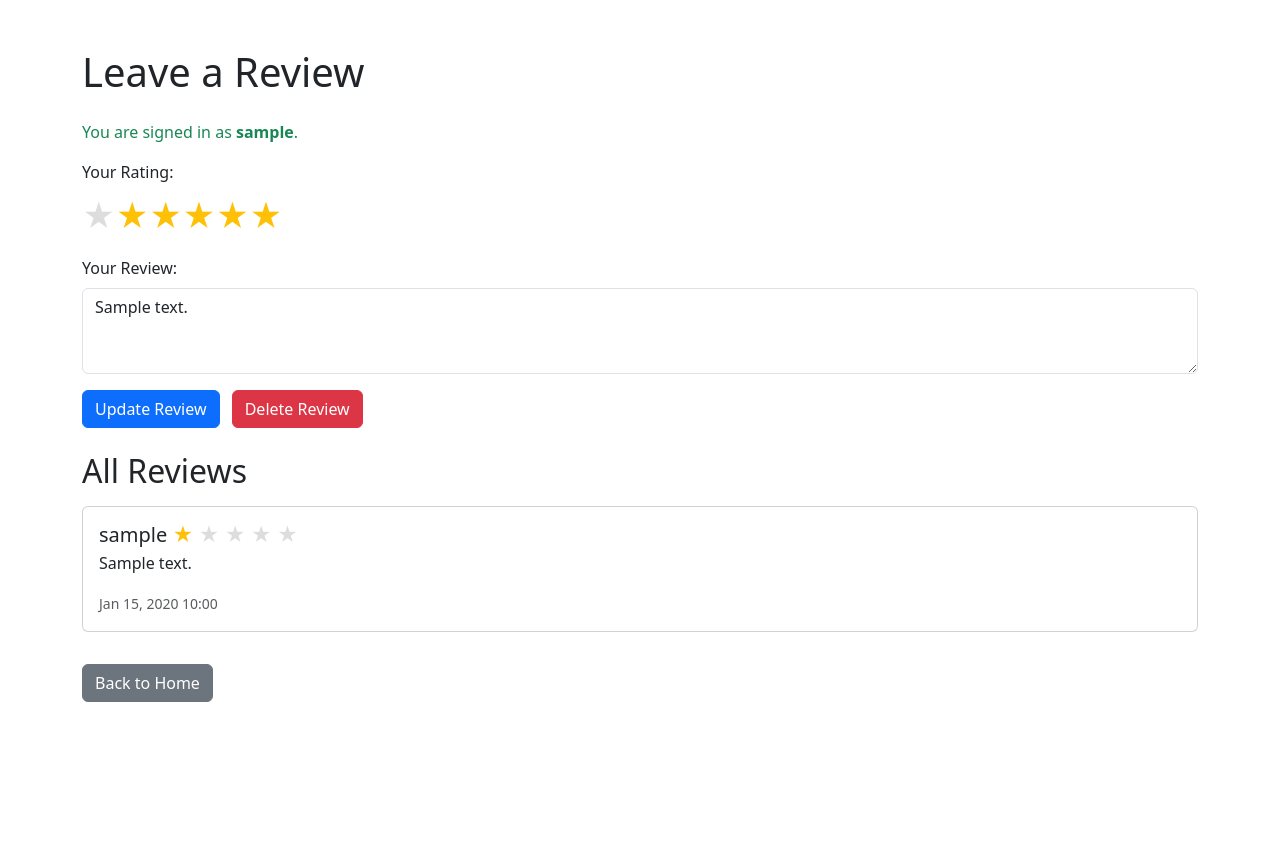
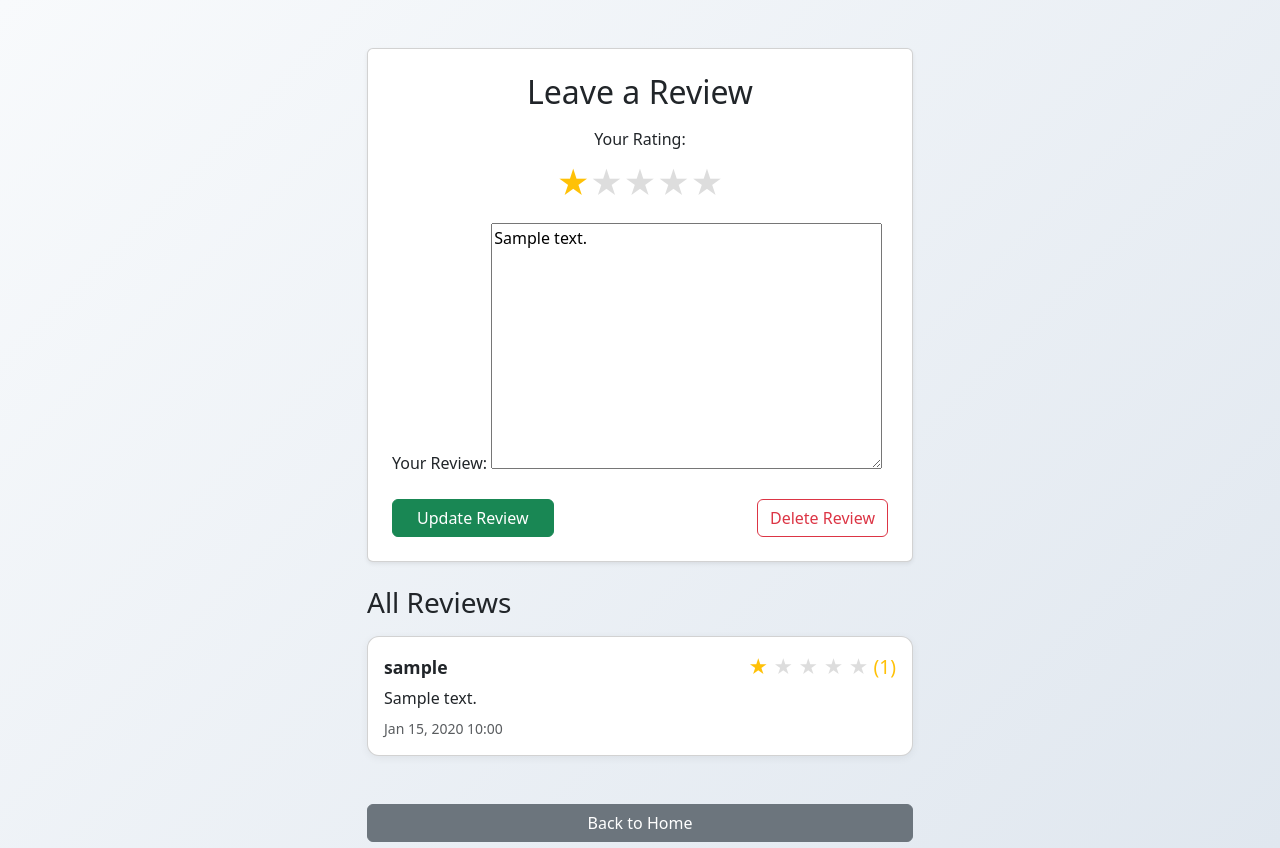
Before and after one commit to ajshirlow7/MoneyMaker, a Django app: page /play/review/ in a window 1280 px wide. Before the commit the page ends 702 px from the top, so only its background shows below. Run offline with Django 4.2, Linux system fonts and the light colour scheme; a user stored in the database is signed in; tables that the repository leaves empty hold one stand-in row (values such as "Sample post").

Commit message:
was getting errors in the leave a review page,  fixed this

```diff
--- a/MoneyMaker/views.py
+++ b/MoneyMaker/views.py
@@ -1,6 +1,7 @@
 from django.shortcuts import render, redirect
 from django.contrib.auth.forms import UserCreationForm, AuthenticationForm
 from django.contrib.auth import login
+
 
 def home_page_view(request):
     print("User:", request.user, "Authenticated:", request.user.is_authenticated)
@@ -19,4 +20,5 @@ def register_view(request):
             # Render homepage with errors if form is invalid
             return render(request, "homepage.html", {"form": form})
     else:
+
         return redirect("home")
--- a/game/forms.py
+++ b/game/forms.py
@@ -5,7 +5,3 @@ class ReviewForm(forms.ModelForm):
     class Meta:
         model = Review
         fields = ['rating', 'text']
-        widgets = {
-            'rating': forms.RadioSelect(choices=[(i, f"{i} Stars") for i in range(1, 6)]),
-            'text': forms.Textarea(attrs={'rows': 3, 'class': 'form-control'}),
-        }
--- a/game/models.py
+++ b/game/models.py
@@ -1,7 +1,5 @@
 from django.db import models
 from django.contrib.auth.models import User
-from django.db.models.signals import post_save
-from django.dispatch import receiver
 
 # Create your models here.
 
@@ -21,9 +19,3 @@ class GameState(models.Model):
 
     def __str__(self):
         return f"{self.user.username}'s GameState"
-
-
-@receiver(post_save, sender=User)
-def create_user_gamestate(sender, instance, created, **kwargs):
-    if created:
-        GameState.objects.create(user=instance)
--- a/game/views.py
+++ b/game/views.py
@@ -2,8 +2,6 @@ from django.contrib.auth.decorators import login_required
 from django.shortcuts import render, redirect
 from django.contrib.auth.models import User
 from django.http import JsonResponse
-import json
-from django.views.decorators.http import require_POST
 
 from .forms import ReviewForm
 from .models import Review, GameState
@@ -42,9 +40,8 @@ def review_page(request):
 
 @login_required
 def leaderboard_view(request):
-    # Get all GameStates, order by money descending
-    leaderboard = GameState.objects.select_related('user').order_by('-money')
-    return render(request, "game/leaderboard.html", {"leaderboard": leaderboard})
+    users = User.objects.all().order_by('username')
+    return render(request, "game/leaderboard.html", {"users": users})
 
 
 @login_required
@@ -56,11 +53,8 @@ def delete_review(request):
 
 
 @login_required
-@require_POST
 def earn_money(request):
     gamestate = GameState.objects.get(user=request.user)
-    data = json.loads(request.body)
-    amount = data.get('amount', 10)  # Default to 10 if not provided
-    gamestate.money += amount
+    gamestate.money += 10  # or whatever amount you want to add
     gamestate.save()
     return JsonResponse({'money': gamestate.money})
--- a/templates/game/review.html
+++ b/templates/game/review.html
@@ -21,56 +21,90 @@
         .star-rating label:hover ~ label {
             color: #ffc107;
         }
+        .review-card {
+            border-radius: 12px;
+            box-shadow: 0 2px 8px rgba(0,0,0,0.06);
+            margin-bottom: 1.5rem;
+            background: #fff;
+        }
+        .review-header {
+            font-weight: bold;
+            font-size: 1.1rem;
+        }
+        .review-rating {
+            color: #ffc107;
+            font-size: 1.2rem;
+        }
+        body {
+            background: linear-gradient(135deg, #f8fafc 0%, #e0e7ef 100%);
+            min-height: 100vh;
+        }
     </style>
 </head>
 <body>
-<div class="container mt-5">
-    <h1 class="mb-4">Leave a Review</h1>
-    <p class="mb-3 text-success">You are signed in as <strong>{{ request.user.username }}</strong>.</p>
-    <form method="post" class="mb-4">
+<div class="container mt-5 mb-5">
+    <div class="row justify-content-center">
+        <div class="col-md-8 col-lg-6">
+            <div class="card p-4 mb-4 shadow-sm">
+                <h2 class="mb-3 text-center">Leave a Review</h2>
+                <form method="post">
                     {% csrf_token %}
-        <div class="mb-3">
-            <label class="form-label">Your Rating:</label>
-            <div class="star-rating d-flex flex-row justify-content-start">
-                {% for radio in form.rating %}
-                    {{ radio.tag }}<label for="{{ radio.id_for_label }}">&#9733;</label>
+                    <div class="mb-3 text-center">
+                        <label class="form-label d-block mb-2">Your Rating:</label>
+                        <div class="star-rating d-flex flex-row-reverse justify-content-center">
+                            {% for i in "54321" %}
+                                <input type="radio" name="rating" id="star{{ i }}" value="{{ i }}"
+                                    {% if forloop.last %}required{% endif %}
+                                    {% if form.rating.value|stringformat:"s" == i %}checked{% endif %}>
+                                <label for="star{{ i }}">&#9733;</label>
                             {% endfor %}
                         </div>
+                        {% if form.rating.errors %}
+                            <div class="text-danger small">{{ form.rating.errors.0 }}</div>
+                        {% endif %}
                     </div>
                     <div class="mb-3">
                         <label class="form-label">Your Review:</label>
                         {{ form.text }}
+                        {% if form.text.errors %}
+                            <div class="text-danger small">{{ form.text.errors.0 }}</div>
+                        {% endif %}
                     </div>
-        <button type="submit" class="btn btn-primary">{% if user_review %}Update{% else %}Submit{% endif %} Review</button>
+                    <div class="d-flex justify-content-between align-items-center mt-3">
+                        <button type="submit" class="btn btn-success px-4">
+                            {% if user_review %}Update Review{% else %}Post Review{% endif %}
+                        </button>
                         {% if user_review %}
-            <a href="{% url 'delete_review' %}" class="btn btn-danger ms-2">Delete Review</a>
+                            <a href="{% url 'delete_review' %}" class="btn btn-outline-danger ms-2">Delete Review</a>
                         {% endif %}
+                    </div>
                 </form>
-
-    <h2 class="mb-3">All Reviews</h2>
+            </div>
+            <h3 class="mb-3">All Reviews</h3>
             {% for review in all_reviews %}
-        <div class="card mb-3">
-            <div class="card-body">
-                <h5 class="card-title mb-1">
-                    {{ review.user.username }}
-                    <span class="text-warning">
-                        {% for i in "12345"|make_list %}
+                <div class="card review-card p-3">
+                    <div class="d-flex justify-content-between align-items-center mb-1">
+                        <span class="review-header">{{ review.user.username|default:"[deleted user]" }}</span>
+                        <span class="review-rating">
+                            {% for i in "12345" %}
                                 {% if forloop.counter <= review.rating %}
                                     &#9733;
                                 {% else %}
                                     <span style="color:#ddd">&#9733;</span>
                                 {% endif %}
                             {% endfor %}
+                            ({{ review.rating }})
                         </span>
-                </h5>
-                <p class="card-text">{{ review.text }}</p>
-                <p class="card-text"><small class="text-muted">{{ review.created_at|date:"M d, Y H:i" }}</small></p>
+                    </div>
+                    <div class="mb-2">{{ review.text }}</div>
+                    <div class="text-muted small">{{ review.created_at|date:"M d, Y H:i" }}</div>
+                </div>
+            {% empty %}
+                <div class="alert alert-info">No reviews yet.</div>
+            {% endfor %}
+            <a href="{% url 'home' %}" class="btn btn-secondary mt-4 w-100">Back to Home</a>
         </div>
     </div>
-    {% empty %}
-        <p>No reviews yet.</p>
-    {% endfor %}
-    <a href="{% url 'home' %}" class="btn btn-secondary mt-3">Back to Home</a>
 </div>
 </body>
 </html>
```
Also changed, not shown: templates/game/leaderboard.html (+7 -13 lines), game/migrations/0003_review_parent_alter_review_user.py (added), game/migrations/0004_remove_review_parent_alter_review_user.py (added). Lines whose indentation alone changed are shown as unchanged.
